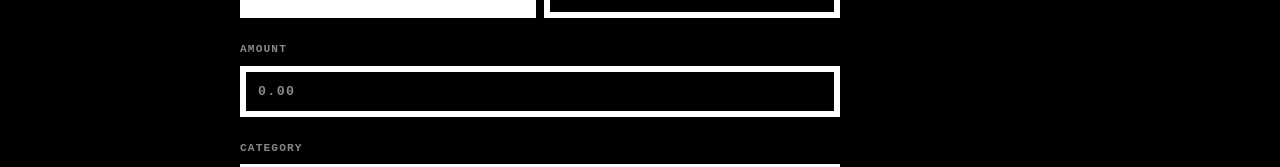
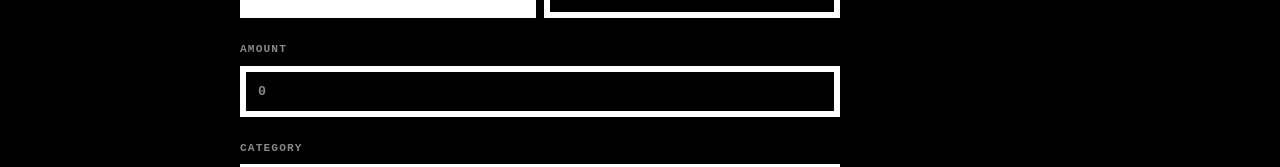
Before and after one commit to ryanvp10/personal-tracker, a React (Vite) app in the folder frontend/: page /add in a window 1280 px wide. Shown: the part 319-486 px from the top of the page. Built offline with nearby package versions, Linux system fonts and the light colour scheme.

Commit message:
feat: auto-format amount input with thousand separator dots

```diff
--- a/frontend/src/components/TransactionForm.jsx
+++ b/frontend/src/components/TransactionForm.jsx
@@ -156,12 +156,16 @@ function TransactionForm() {
           </label>
           <input
             id="amount"
-            type="number"
-            min="0"
-            step="0.01"
-            placeholder="0.00"
-            value={amount}
-            onChange={(e) => setAmount(e.target.value)}
+            type="text"
+            inputMode="numeric"
+            placeholder="0"
+            value={amount.replace(/\B(?=(\d{3})+(?!\d))/g, '.')}
+            onChange={(e) => {
+              const rawValue = e.target.value.replace(/\./g, '');
+              if (/^\d*$/.test(rawValue)) {
+                setAmount(rawValue);
+              }
+            }}
             required
           />
         </div>
```
